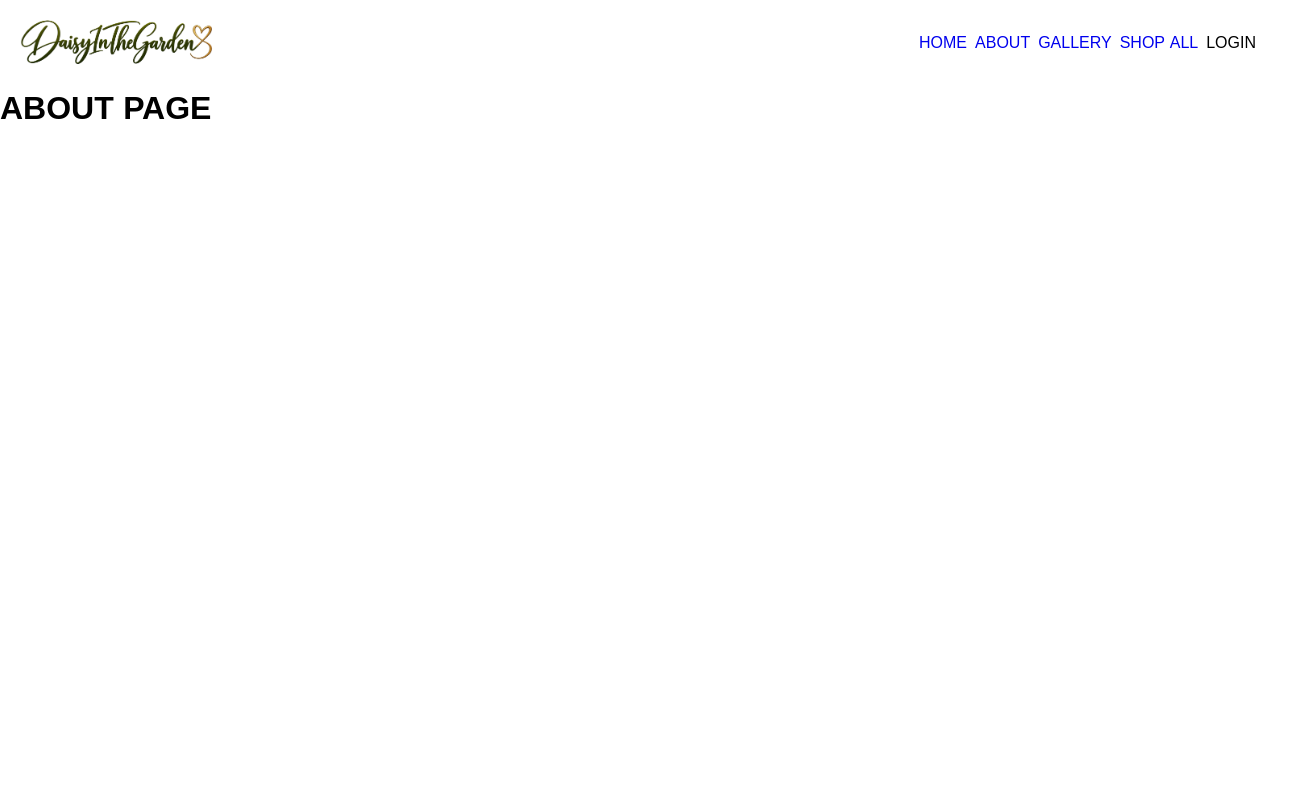
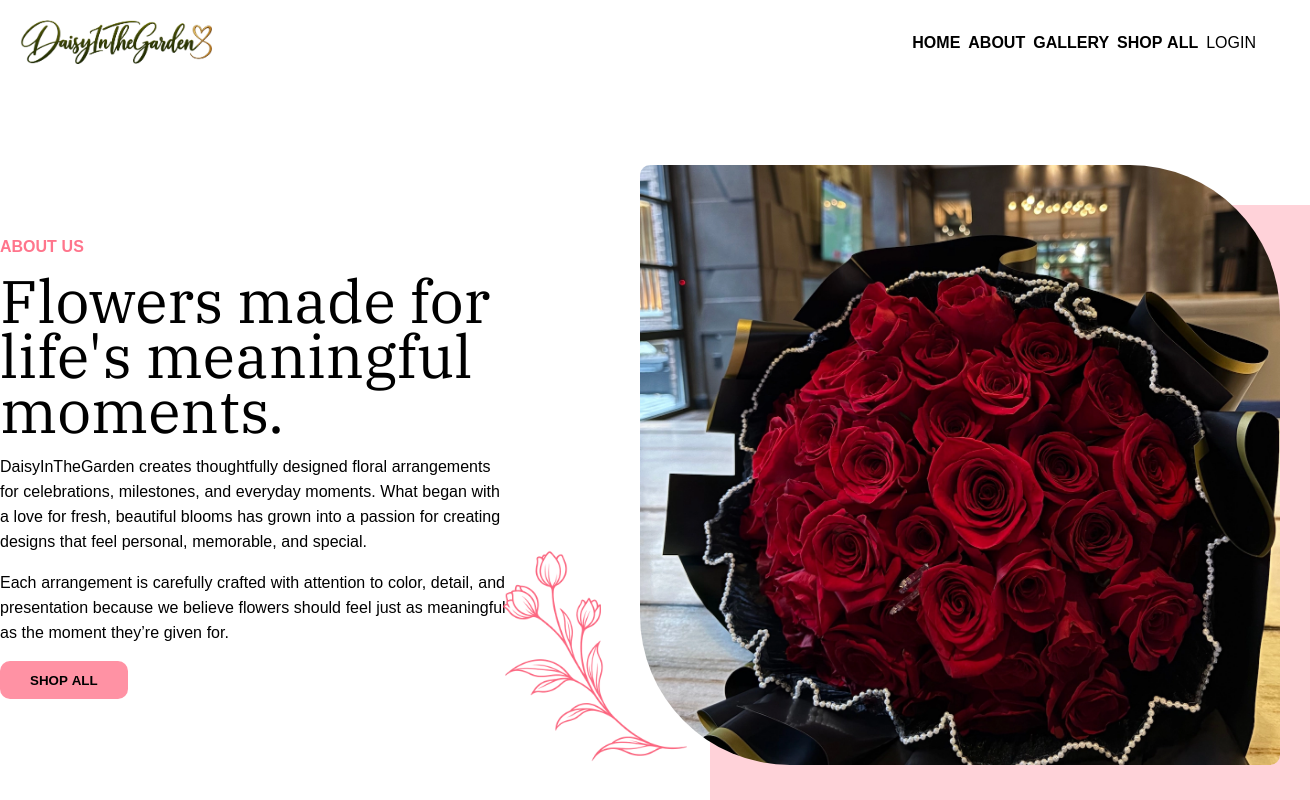
Before and after one commit to AllenCodess/Floralsite, a React (Vite) app in the folder frontend/: page /about in a window 1280 px wide. Shown: the top 800 px of the page, 1310 px wide, since content can reach past the window. Built offline with nearby package versions, Linux system fonts and the light colour scheme.

Commit message:
about page and mobile response

```diff
--- a/frontend/index.html
+++ b/frontend/index.html
@@ -21,6 +21,12 @@
       href="https://fonts.googleapis.com/css2?family=Bodoni+Moda:ital,opsz,wght@0,6..96,400..900;1,6..96,400..900&display=swap"
       rel="stylesheet"
     />
+    <link rel="preconnect" href="https://fonts.googleapis.com" />
+    <link rel="preconnect" href="https://fonts.gstatic.com" crossorigin />
+    <link
+      href="https://fonts.googleapis.com/css2?family=IBM+Plex+Serif:ital,wght@0,100;0,200;0,300;0,400;0,500;0,600;0,700;1,100;1,200;1,300;1,400;1,500;1,600;1,700&display=swap"
+      rel="stylesheet"
+    />
     <meta name="viewport" content="width=device-width, initial-scale=1.0" />
     <title>DaisyInTheGarden</title>
   </head>
--- a/frontend/src/components/NavBar.jsx
+++ b/frontend/src/components/NavBar.jsx
@@ -46,10 +46,26 @@ const NavBar = () => {
       </div>
       <div className={`menu-backdrop ${menuOpen ? "open" : ""}`} onClick={toggleHamburger} />
       <ul className={`mobile-menu ${menuOpen ? "open" : ""}`}>
-        <li onClick={toggleHamburger}>HOME</li>
-        <li onClick={toggleHamburger}>ABOUT</li>
-        <li onClick={toggleHamburger}>GALLERY</li>
-        <li onClick={toggleHamburger}>SHOP ALL</li>
+        <li onClick={toggleHamburger}>
+          <Link className="nav-links" to="/">
+            HOME
+          </Link>
+        </li>
+        <li onClick={toggleHamburger}>
+          <Link className="nav-links" to="/about">
+            ABOUT
+          </Link>
+        </li>
+        <li onClick={toggleHamburger}>
+          <Link className="nav-links" to="/gallery">
+            GALLERY
+          </Link>
+        </li>
+        <li onClick={toggleHamburger}>
+          <Link className="nav-links" to="/shop">
+            SHOP ALL
+          </Link>
+        </li>
         <li onClick={toggleHamburger}>LOGIN</li>
       </ul>
     </>
--- a/frontend/src/index.css
+++ b/frontend/src/index.css
@@ -33,6 +33,8 @@
 
 .nav-links {
   text-decoration: none;
+  color: black;
+  font-weight: 600;
 }
 
 /* Hamburger Menu */
@@ -202,7 +204,6 @@
   background-color: rgb(255, 146, 164);
   border: none;
   border-radius: 10px;
-
   cursor: pointer;
 }
 
@@ -224,6 +225,78 @@
   max-height: 4000px;
   overflow: hidden;
   mask-image: linear-gradient(to bottom, black 100%, transparent);
+}
+
+/* ABOUT SECTION */
+
+.about-container {
+  max-width: 1400px;
+  display: flex;
+  align-items: center;
+  width: 100%;
+  margin: 5rem auto;
+  position: relative;
+}
+
+.about-left {
+  flex: 1;
+}
+
+.about-right {
+  flex: 1;
+}
+
+.about-img {
+  width: 100%;
+  height: 600px;
+  object-fit: cover;
+  object-position: 80% 80%;
+  border-radius: 10px;
+  border-top-right-radius: 150px;
+  border-bottom-left-radius: 150px;
+  position: sticky;
+  z-index: 3;
+}
+
+.div-pink-bg {
+  width: 600px;
+  height: 600px;
+  background-color: rgb(255, 210, 217);
+  position: absolute;
+  top: 40px;
+  right: -30px;
+  z-index: 0;
+}
+
+.floral-about {
+  position: absolute;
+  width: 200px;
+  right: 590px;
+  bottom: -40px;
+  z-index: 2;
+}
+
+.about-text-container {
+  width: 80%;
+}
+
+.about-subheader {
+  color: rgb(255, 117, 140);
+  font-weight: 700;
+  margin-bottom: 1rem;
+}
+
+.about-header {
+  font-family: "IBM Plex Serif", serif;
+  font-weight: 400;
+  font-size: 60px;
+  line-height: 55px;
+  margin-bottom: 1rem;
+}
+
+.about-desc {
+  margin-bottom: 1rem;
+  line-height: 25px;
 }
 
 /* FOOTER  */
@@ -318,4 +391,27 @@ hr {
     width: 300px;
     margin: 1rem 0;
   }
+
+  .masonry-grid {
+    max-height: 100%;
+  }
+
+  .about-container {
+    max-width: 1400px;
+    display: flex;
+    flex-direction: column;
+    align-items: center;
+    width: 90%;
+  }
+  .div-pink-bg {
+    display: none;
+  }
+
+  .about-img {
+    margin-top: 1rem;
+  }
+
+  .floral-about {
+    display: none;
+  }
 }
--- a/frontend/src/pages/About.jsx
+++ b/frontend/src/pages/About.jsx
@@ -1,7 +1,40 @@
+import { Link } from "react-router";
+
+import Footer from "./../components/Footer";
+
 const AboutPage = () => {
   return (
     <>
-      <h1>ABOUT PAGE</h1>
+      <div className="about-container">
+        <div className="about-left">
+          <div className="about-text-container">
+            <h4 className="about-subheader">ABOUT US</h4>
+            <h1 className="about-header">Flowers made for life's meaningful moments.</h1>
+            <p className="about-desc">
+              DaisyInTheGarden creates thoughtfully designed floral arrangements for celebrations,
+              milestones, and everyday moments. What began with a love for fresh, beautiful blooms
+              has grown into a passion for creating designs that feel personal, memorable, and
+              special.
+            </p>
+            <p className="about-desc">
+              Each arrangement is carefully crafted with attention to color, detail, and
+              presentation because we believe flowers should feel just as meaningful as the moment
+              they’re given for.
+            </p>
+            <button className="cta-btn">
+              <Link className="nav-links" to="/shop">
+                SHOP ALL
+              </Link>
+            </button>
+          </div>
+        </div>
+        <div className="about-right">
+          <img className="about-img" src="/public/hero10.webp" alt="" />
+          <img className="floral-about" src="/public/floral.png" alt="" />
+          <div className="div-pink-bg"></div>
+        </div>
+      </div>
+      <Footer />
     </>
   );
 };
--- a/frontend/src/pages/Gallery.jsx
+++ b/frontend/src/pages/Gallery.jsx
@@ -4,7 +4,6 @@ import Footer from "../components/Footer";
 const Gallery = () => {
   return (
     <>
-      <h1>GALLERY PAGE</h1>
       <MasonryGrid />
       <Footer />
     </>
```
Also changed, not shown: frontend/public/floral.png (added).
